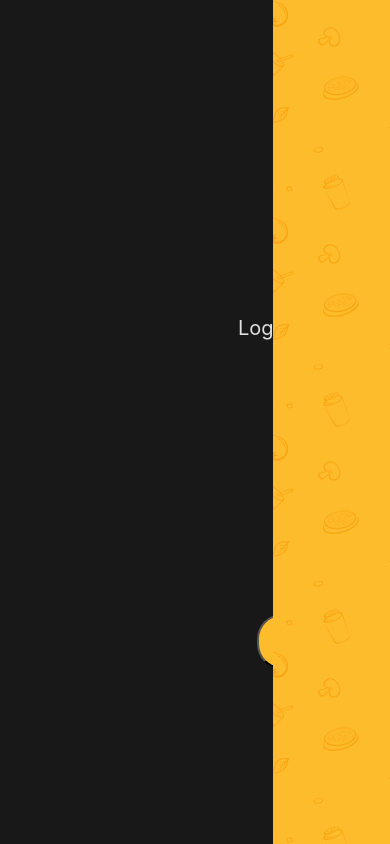
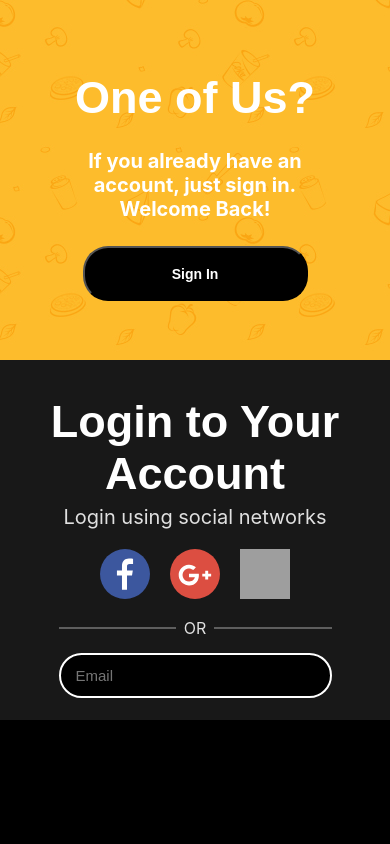
Before and after one commit to gin0753/fe-monaPizza, a React (Create React App) app: page /Registration in a window 390 px wide. Built offline with nearby package versions, Linux system fonts and the light colour scheme; grey boxes are pictures that could not be loaded.

Commit message:
#Feature - login responsive

```diff
--- a/src/components/Rigistration/Login/Login.js
+++ b/src/components/Rigistration/Login/Login.js
@@ -10,19 +10,10 @@ class Login extends React.Component{
         this.state = {isClicked: false};
     }
 
-    // selectWrapper = (props) => {
-    //     if(this.state.isClicked){
-    //         return(<div className={!this.props.SignupClicked ? "Login__asksignup sidewrapper-right" : "Login__asksignup sidewrapper-left"}>
-    //         </div>)
-    //     }
-    //     else{
-    //         return (<div className="Login__asksignup"></div>)
-    //     }
-    // }
-
     toggleLogin = (props) => {
         if(!this.props.SignupClicked){
             return(
+                <div className="Login__login container-left">
                     <div className="Login__login--logincontainer move-left">
                         <h1>Login to Your Account</h1>
                         <h5>Login using social networks</h5>
@@ -38,10 +29,12 @@ class Login extends React.Component{
                         <input type="password" id="password" name="password" placeholder="Password"/>
                         <button>Sign In</button>
                     </div>
+                </div>
             )
         }
         else{
             return (
+                <div className="Login__login container-right">
                     <div className="Login__login--registercontainer move-right">
                         <h1>Create Free Account</h1>
                         <h5>Sign up using social networks</h5>
@@ -57,9 +50,12 @@ class Login extends React.Component{
                         <input type="text" id="surname" name="surname" placeholder="Surname"/>
                         <input type="text" id="email" name="email" placeholder="Email"/>
                         <input type="password" id="password" name="password" placeholder="Password"/>
+                        <div>
                             <input type="checkbox" id="term" name="term" value="term"/>
                             <label>I have read the <a>Term & Conditions</a></label>
+                        </div>
                         <button>Sign In</button>
+                    </div>
                 </div>
             )
         }
@@ -68,7 +64,6 @@ class Login extends React.Component{
     handleRegister = () => {
         this.props.switchLogin();
         this.setState({isClicked: true});
-        // this.selectWrapper();
     }
 
 
--- a/src/components/Rigistration/Registration.css
+++ b/src/components/Rigistration/Registration.css
@@ -7,17 +7,25 @@
 .Login {
   background-color: #181818;
   display: flex;
+  flex-wrap: wrap;
   width: 100%;
-  height: 100vh;
+  min-width: 280px;
+  height: 720px;
   color: #FFFFFF;
   position: relative;
   overflow: hidden;
   align-items: center;
 }
 
+@media screen and (max-width: 640px) {
+  .Login {
+    justify-content: center;
+    flex-wrap: wrap;
+  }
+}
+
 .Login__signincontainer, .Login__signupcontainer {
   width: 30%;
-  min-width: 350px;
   height: 100%;
   display: flex;
   justify-content: center;
@@ -29,8 +37,21 @@
   margin-left: -30%;
 }
 
+@media screen and (max-width: 640px) {
+  .Login__signincontainer {
+    margin-left: 0;
+  }
+}
+
 .Login__signupcontainer {
   margin-right: -30%;
+}
+
+@media screen and (max-width: 640px) {
+  .Login__signupcontainer {
+    margin-right: 0;
+    display: none;
+  }
 }
 
 .Login__signupcontainer, .Login__signincontainer {
@@ -45,6 +66,12 @@
   font-size: 25px;
 }
 
+@media screen and (max-width: 1080px) {
+  .Login__signupcontainer h4, .Login__signincontainer h4 {
+    font-size: 20px;
+  }
+}
+
 .Login__signupcontainer button, .Login__signincontainer button {
   width: 225px;
   height: 55px;
@@ -57,6 +84,27 @@
   outline: none;
 }
 
+@media screen and (max-width: 960px) {
+  .Login__signupcontainer button, .Login__signincontainer button {
+    width: 190px;
+    height: 50px;
+  }
+}
+
+@media screen and (max-width: 800px) {
+  .Login__signupcontainer button, .Login__signincontainer button {
+    width: 150px;
+    height: 45px;
+  }
+}
+
+@media screen and (max-width: 640px) {
+  .Login__signupcontainer button, .Login__signincontainer button {
+    width: 225px;
+    height: 55px;
+  }
+}
+
 .Login__signupcontainer button:hover, .Login__signincontainer button:hover {
   opacity: 80%;
 }
@@ -66,10 +114,44 @@
   width: 80%;
 }
 
+@media screen and (max-width: 640px) {
+  .Login__signupcontainer--textwrapper, .Login__signincontainer--textwrapper {
+    width: auto;
+    max-width: 280px;
+    height: auto;
+    position: absolute;
+    top: 10%;
+  }
+}
+
 .Login h1 {
   font-size: 45px;
   font-family: Arial, Helvetica, sans-serif;
   margin-bottom: 5px;
+}
+
+@media screen and (max-width: 1450px) {
+  .Login h1 {
+    font-size: 40px;
+  }
+}
+
+@media screen and (max-width: 1180px) {
+  .Login h1 {
+    font-size: 35px;
+  }
+}
+
+@media screen and (max-width: 750px) {
+  .Login h1 {
+    font-size: 30px;
+  }
+}
+
+@media screen and (max-width: 640px) {
+  .Login h1 {
+    font-size: 45px;
+  }
 }
 
 .Login .sidewrapper-left {
@@ -78,30 +160,62 @@
   animation: 1000ms linear right-to-left;
 }
 
+@media screen and (max-width: 640px) {
+  .Login .sidewrapper-left {
+    animation: unset;
+  }
+}
+
 .Login .sidewrapper-right {
   position: absolute;
   right: 0;
   animation: 1000ms linear left-to-right;
 }
 
+@media screen and (max-width: 640px) {
+  .Login .sidewrapper-right {
+    animation: unset;
+  }
+}
+
 .Login .signin-right {
   animation: 300ms 700ms linear signin-right both;
+}
+
+@media screen and (max-width: 640px) {
+  .Login .signin-right {
+    animation: unset;
+  }
 }
 
 .Login .signup-right {
   animation: 300ms linear signup-right both;
 }
 
+@media screen and (max-width: 640px) {
+  .Login .signup-right {
+    animation: unset;
+  }
+}
+
 .Login .signin-left {
   animation: 300ms linear signin-left both;
+}
+
+@media screen and (max-width: 640px) {
+  .Login .signin-left {
+    animation: unset;
+  }
 }
 
 .Login .signup-left {
   animation: 300ms 700ms linear signup-left both;
 }
 
-.Login .d-none {
-  display: none;
+@media screen and (max-width: 640px) {
+  .Login .signup-left {
+    animation: unset;
+  }
 }
 
 .Login__login {
@@ -113,12 +227,55 @@
   flex-wrap: wrap;
 }
 
+@media screen and (max-width: 640px) {
+  .Login__login {
+    width: 100%;
+    height: 50%;
+    position: absolute;
+    bottom: 0;
+  }
+}
+
+.Login__login .container-left {
+  position: absolute;
+  left: 0;
+}
+
+@media screen and (max-width: 640px) {
+  .Login__login .container-left {
+    top: 10%;
+  }
+}
+
+.Login__login .container-right {
+  position: absolute;
+  right: 0;
+}
+
+@media screen and (max-width: 640px) {
+  .Login__login .container-right {
+    top: 10%;
+  }
+}
+
 .Login__login .move-left {
-  animation: 1000ms ease-in-out move-left both;
+  animation: 900ms 100ms ease-in-out move-left both;
+}
+
+@media screen and (max-width: 640px) {
+  .Login__login .move-left {
+    animation: unset;
+  }
 }
 
 .Login__login .move-right {
-  animation: 1000ms ease-in-out move-right both;
+  animation: 900ms 100ms ease-in-out move-right both;
+}
+
+@media screen and (max-width: 640px) {
+  .Login__login .move-right {
+    animation: unset;
+  }
 }
 
 .Login__login--logincontainer input {
@@ -140,12 +297,20 @@
   margin: 0px 10px 30px 10px;
 }
 
+@media screen and (max-width: 1050px) {
+  .Login__login--registercontainer input[type=text], .Login__login--registercontainer input[type=password] {
+    width: 70%;
+  }
+}
+
 .Login__login--registercontainer input[type=checkbox] {
+  display: inline-block;
   margin-right: 10px;
   margin-bottom: 30px;
 }
 
 .Login__login--registercontainer label {
+  display: inline-block;
   font-size: 13px;
 }
 
@@ -160,6 +325,12 @@
 .Login__login--logincontainer, .Login__login--registercontainer {
   text-align: center;
   width: 600px;
+}
+
+@media screen and (max-width: 640px) {
+  .Login__login--logincontainer, .Login__login--registercontainer {
+    width: 100%;
+  }
 }
 
 .Login__login--logincontainer button, .Login__login--registercontainer button {
@@ -248,6 +419,15 @@
   justify-content: center;
   align-items: center;
   color: #181818;
+}
+
+@media screen and (max-width: 640px) {
+  .Login__asksignup {
+    width: 100%;
+    height: 50%;
+    position: absolute;
+    top: 0;
+  }
 }
 
 @keyframes right-to-left {
@@ -354,10 +534,7 @@
 
 @keyframes move-left {
   0% {
-    transform: translateX(80%);
-    opacity: 1;
-  }
-  50% {
+    transform: translateX(50%);
     opacity: 0;
   }
   100% {
@@ -368,14 +545,11 @@
 
 @keyframes move-right {
   0% {
+    transform: translateX(-50%);
+    opacity: 0;
+  }
+  100% {
     transform: translateX(0%);
     opacity: 1;
   }
-  50% {
-    opacity: 0;
-  }
-  100% {
-    transform: translateX(80%);
-    opacity: 1;
-  }
 }
--- a/src/components/Rigistration/Registration.scss
+++ b/src/components/Rigistration/Registration.scss
@@ -6,15 +6,20 @@
 .Login{
     background-color: #181818;
     display: flex;
+    flex-wrap: wrap;
     width: 100%;
-    height: 100vh;
+    min-width: 280px;
+    height: 720px;
     color: #FFFFFF;
     position: relative;
     overflow: hidden;
     align-items: center;
+    @media screen and (max-width: 640px) {
+        justify-content: center;
+        flex-wrap: wrap;
+    }
     &__signincontainer, &__signupcontainer{
         width: 30%;
-        min-width: 350px;
         height: 100%;
         display: flex;
         justify-content: center;
@@ -23,9 +28,16 @@
     }
     &__signincontainer{
         margin-left: -30%;
+        @media screen and (max-width: 640px) {
+            margin-left: 0;
+        }
     }
     &__signupcontainer{
         margin-right: -30%;
+        @media screen and (max-width: 640px) {
+            margin-right: 0;
+            display: none;
+        }
     }
     &__signupcontainer, &__signincontainer{
         text-align: center;
@@ -34,6 +46,9 @@
         }
         & h4{
             font-size: 25px;
+            @media screen and (max-width: 1080px) {
+                font-size: 20px;
+            }
         }
         & button{
             width: 225px;
@@ -45,6 +60,18 @@
             background-color: #000000;
             cursor: pointer;
             outline: none;
+            @media screen and (max-width: 960px) {
+                width: 190px;
+                height: 50px;
+            }
+            @media screen and (max-width: 800px) {
+                width: 150px;
+                height: 45px;
+            }
+            @media screen and (max-width: 640px) {
+                width: 225px;
+                height: 55px;
+            }
             &:hover{
                 opacity: 80%;
             }
@@ -52,37 +79,71 @@
         &--textwrapper{
             text-align: center;
             width: 80%;
+            @media screen and (max-width: 640px) {
+                width: auto;
+                max-width: 280px;
+                height: auto;
+                position: absolute;
+                top: 10%;
+            }
         }
     }
     & h1{
         font-size: 45px;
         font-family: Arial, Helvetica, sans-serif;
         margin-bottom: 5px;
+        @media screen and (max-width: 1450px) {
+            font-size: 40px;
+        }
+        @media screen and (max-width: 1180px) {
+            font-size: 35px;
+        }
+        @media screen and (max-width: 750px) {
+            font-size: 30px;
+        }
+        @media screen and (max-width: 640px) {
+            font-size: 45px;
+        }
     }
     & .sidewrapper-left{
         position: absolute;
         left: 0;
         animation: 1000ms linear right-to-left;
+        @media screen and (max-width: 640px) {
+            animation: unset;
+        }
     }
     & .sidewrapper-right{
         position: absolute;
         right: 0;
         animation: 1000ms linear left-to-right;
+        @media screen and (max-width: 640px) {
+            animation: unset;
+        }
     }
     & .signin-right{
         animation: 300ms 700ms linear signin-right both;
+        @media screen and (max-width: 640px) {
+            animation: unset;
+        }
     }
     & .signup-right{
         animation: 300ms linear signup-right both;
+        @media screen and (max-width: 640px) {
+            animation: unset;
+        }
     }
     & .signin-left{
         animation: 300ms linear signin-left both;
+        @media screen and (max-width: 640px) {
+            animation: unset;
+        }
     }
     & .signup-left{
         animation: 300ms 700ms linear signup-left both;
-    }
-    & .d-none{
-        display: none;
+        @media screen and (max-width: 640px) {
+            animation: unset;
+        }
     }
     &__login{
         width: 70%;
@@ -91,11 +152,37 @@
         justify-content: center;
         align-items: center;
         flex-wrap: wrap;
+        @media screen and (max-width: 640px) {
+            width: 100%;
+            height: 50%;
+            position: absolute;
+            bottom: 0;
+        }
+        & .container-left{
+            position: absolute;
+            left: 0;
+            @media screen and (max-width: 640px) {
+                top: 10%;
+            }
+        }
+        & .container-right{
+            position: absolute;
+            right: 0;
+            @media screen and (max-width: 640px) {
+                top: 10%;
+            }
+        }
         & .move-left{
-            animation: 1000ms ease-in-out move-left both;
+            animation: 900ms 100ms ease-in-out move-left both;
+            @media screen and (max-width: 640px) {
+                animation: unset;
+            }
         }
         & .move-right{
-            animation: 1000ms ease-in-out move-right both;
+            animation: 900ms 100ms ease-in-out move-right both;
+            @media screen and (max-width: 640px) {
+                animation: unset;
+            }
         }
         &--logincontainer{
             & input{
@@ -114,12 +201,17 @@
             & input[type=text], & input[type=password]{
                 width: 46%;
                 margin: 0px 10px 30px 10px;
+                @media screen and (max-width: 1050px) {
+                    width: 70%;
+                }
             }
             & input[type=checkbox]{
+                display: inline-block;
                 margin-right: 10px;
                 margin-bottom: 30px;
             }
             & label{
+                display: inline-block;
                 font-size: 13px;
                 & a{
                     color: #FDBC2C;
@@ -132,6 +224,9 @@
         &--logincontainer, &--registercontainer {
             text-align: center;
             width: 600px;
+            @media screen and (max-width: 640px) {
+                width: 100%;
+            }
             & button{
                 display: block;
                 margin: 0 auto;
@@ -207,6 +302,12 @@
         justify-content: center;
         align-items: center;
         color: #181818;
+        @media screen and (max-width: 640px) {
+            width: 100%;
+            height: 50%;
+            position: absolute;
+            top: 0;
+        }
     }
 }
 @keyframes right-to-left{
@@ -307,10 +408,7 @@
 }
 @keyframes move-left{
     0%{
-        transform: translateX(80%);
-        opacity: 1;
-    }
-    50%{
+        transform: translateX(50%);
         opacity: 0;
     }
     100%{
@@ -320,14 +418,11 @@
 }
 @keyframes move-right{
     0%{
+        transform: translateX(-50%);
+        opacity: 0;
+    }
+    100%{
         transform: translateX(0%);
         opacity: 1;
     }
-    50%{
-        opacity: 0;
-    }
-    100%{
-        transform: translateX(80%);
-        opacity: 1;
-    }
 }
```
Also changed, not shown: src/components/Rigistration/Registration.min.css. Lines whose indentation alone changed are shown as unchanged.
